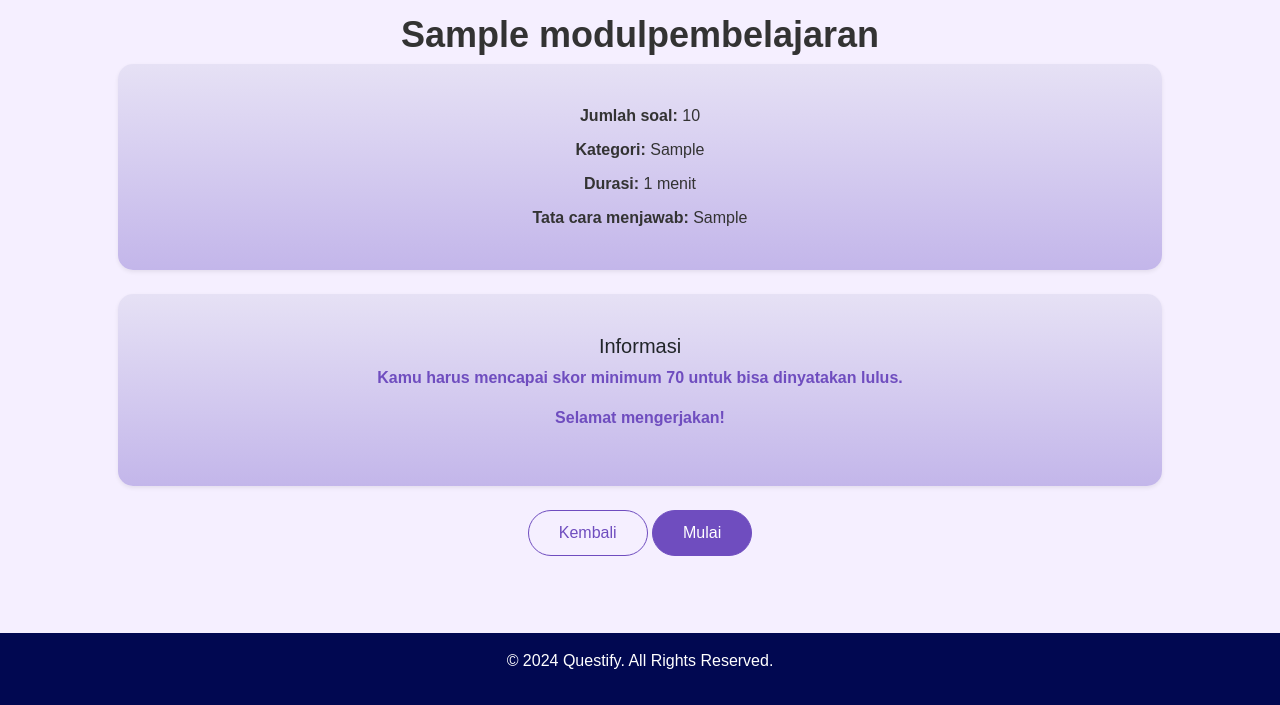
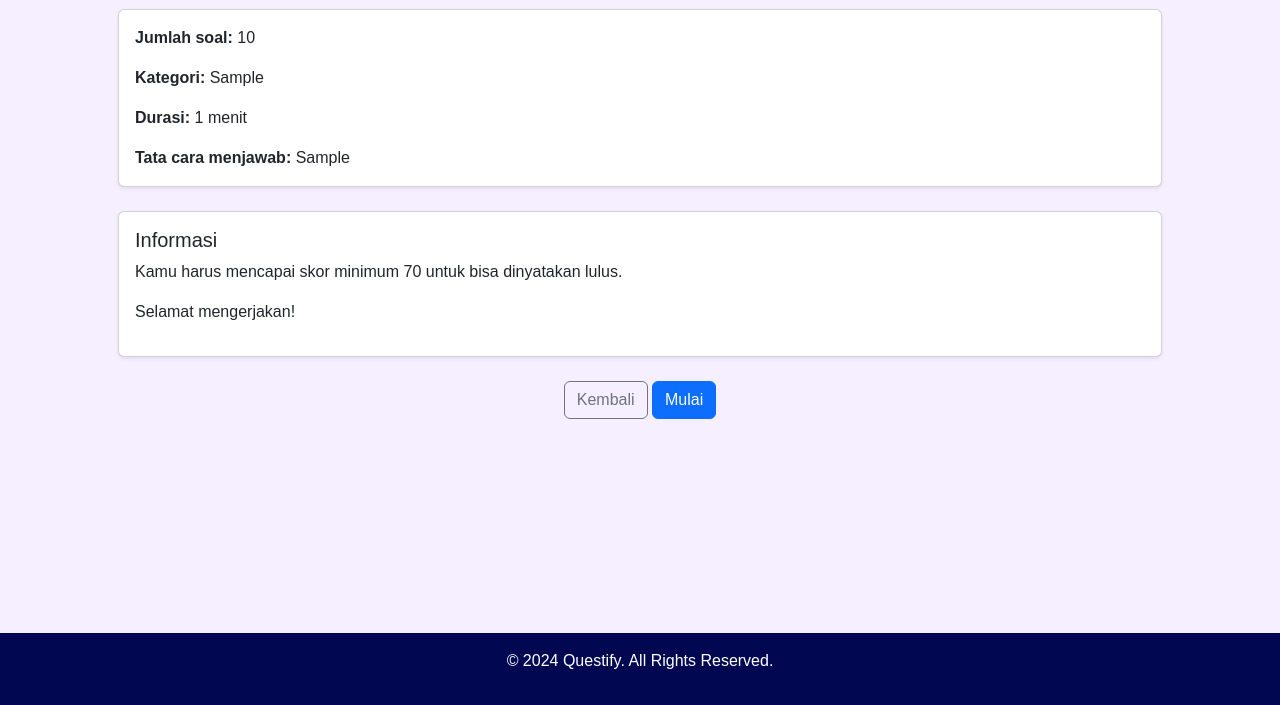
Before and after one commit to timurlauttt/Project-Akhir-Studi-Independent, a Django app: page /questify_app/detailkelas/1/ in a window 1280 px wide. Shown: the part 95-800 px from the top of the page. Run offline with Django 5.2, Linux system fonts and the light colour scheme; tables that the repository leaves empty hold one stand-in row (values such as "Sample post").

Commit message:
Update detailkelas.css

```diff
--- a/questify_project/static/css/detailkelas.css
+++ b/questify_project/static/css/detailkelas.css
@@ -1,57 +1,65 @@
-/* Styling untuk judul halaman */
-h1 {
-    color: #333;
-    font-size: 36px;
-    text-align: center;
-    margin-top: 60px;
+.section-header {
+    font-weight: bold;
+    font-size: 20px;
+    margin-bottom: 20px;
   }
 
-/* Styling untuk Card informasi soal dan nilai */
-.card {
-    background: linear-gradient(180deg, #e6e1f5, #c3b6ea);
-    border-radius: 15px;
-    box-shadow: 0 4px 8px rgba(0, 0, 0, 0.1);
-    border: none; /* Menghilangkan border agar terlihat lebih halus */
+  .program-container {
+    background-color: #f0f4f8;
+    padding: 15px;
+    border-radius: 10px;
+    box-shadow: 0px 2px 4px rgba(0, 0, 0, 0.1);
+    text-align: left;
   }
 
-/* Styling untuk body dari Card */
-.card-body {
-    padding: 40px;
-    text-align: center; /* Membuat teks dalam card menjadi rata tengah */
+  .program-provider {
+    font-weight: bold;
+    color: #333;
+    font-size: 14px;
   }
 
-/* Styling teks dalam Card */
-.card-text {
-    font-size: 16px;
-    color: #333;
-    margin-bottom: 10px;
+  .program {
+    background-color: #dee5fa;
+    padding: 15px;
+    border-radius: 8px;
+    text-align: center;
+    box-shadow: 0px 2px 4px rgba(0, 0, 0, 0.15);
+    margin-top: 10px;
   }
 
-/* Styling untuk Highlight Informasi */
-.highlight {
+  .program-title {
+    font-size: 20px;
     font-weight: bold;
     color: #6f4dbf;
-    text-align: center; /* Membuat teks highlight rata tengah */
+    margin: 0;
   }
 
-/* Styling untuk Tombol Kembali dan Mulai */
-.btn-outline-secondary, .btn-primary {
-    border-radius: 25px;
-    padding: 10px 30px;
+  .program-price {
     font-size: 16px;
+    color: #9370e3;
+    margin: 0;
   }
 
-.btn-primary {
-    background-color: #6f4dbf;
-    border-color: #6f4dbf;
+  .details {
+    background-color: #f5f6f8;
+    padding: 20px;
+    border-radius: 10px;
+    border: 1px solid #e0e0e0;
   }
 
-.btn-outline-secondary {
-    color: #6f4dbf;
-    border-color: #6f4dbf;
+  .table td {
+    padding: 8px;
+    vertical-align: top;
   }
 
-.btn-outline-secondary:hover {
-    background-color: #6f4dbf;
-    color: #fff;
+  .status-success {
+    color: green;
+    font-weight: bold;
   }
+
+  .bank-logo {
+    width: 50px;
+    height: auto;
+    vertical-align: middle;
+    margin-right: 5px;
+  }
```
Lines whose indentation alone changed are shown as unchanged.
